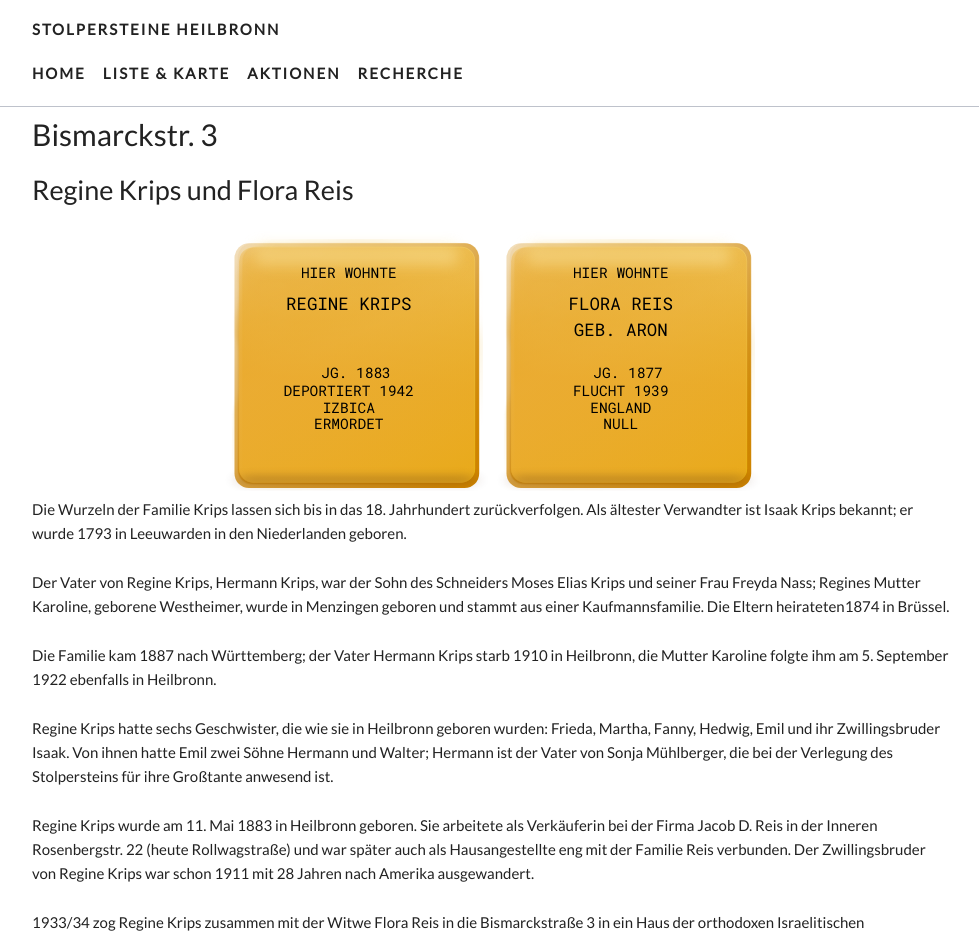
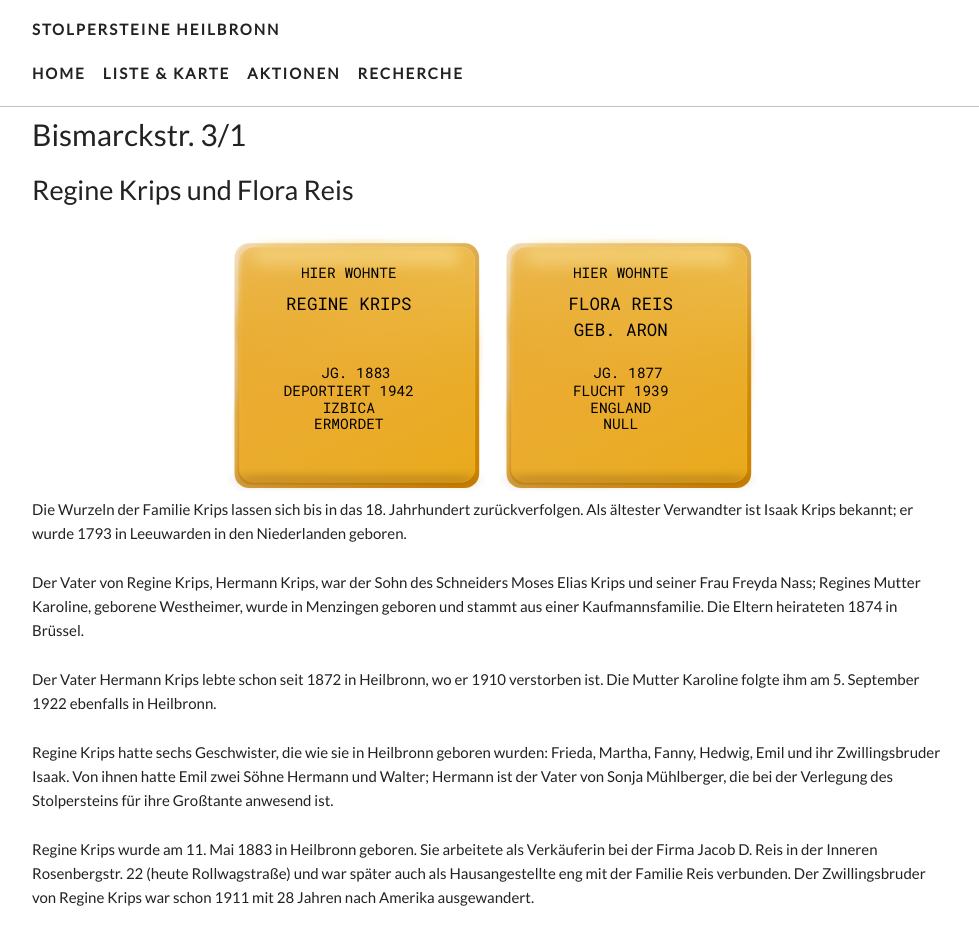
Before and after one commit to opendata-heilbronn/stolpersteine, a Jekyll site: the page built from _list/bismarckstr-3.markdown, in a window 1280 px wide and 1400 px high. Shown: the top 939 px of the window, without its empty margins (148-1127 px from the left). Built offline with Jekyll 4.4.1, drawn with Linux system fonts in a browser that asks for light colours; nearby versions of some CDN libraries; some web fonts are replaced; some of the changed text lies outside the part shown.

Commit message:
Updated Bismarckstr 3

```diff
--- a/_list/bismarckstr-3.markdown
+++ b/_list/bismarckstr-3.markdown
@@ -1,5 +1,5 @@
 ---
-title: Bismarckstr. 3
+title: Bismarckstr. 3/1
 date: 2017-06-27 09:00:00 Z
 names: Regine Krips und Flora Reis
 paten: Heidi Brett und Julian Schiebener
@@ -30,17 +30,15 @@ y: 9.2249
 
 Die Wurzeln der Familie Krips lassen sich bis in das 18. Jahrhundert zurückverfolgen. Als ältester Verwandter ist Isaak Krips bekannt; er wurde 1793 in Leeuwarden in den Niederlanden geboren.
 
-Der Vater von Regine Krips, Hermann Krips, war der Sohn des Schneiders Moses Elias Krips und seiner Frau Freyda Nass; Regines Mutter Karoline, geborene Westheimer, wurde in Menzingen geboren und stammt aus einer Kaufmannsfamilie. Die Eltern heirateten1874 in Brüssel.
+Der Vater von Regine Krips, Hermann Krips, war der Sohn des Schneiders Moses Elias Krips und seiner Frau Freyda Nass; Regines Mutter Karoline, geborene Westheimer, wurde in Menzingen geboren und stammt aus einer Kaufmannsfamilie. Die Eltern heirateten 1874 in Brüssel.
 
-Die Familie kam 1887 nach Württemberg; der Vater Hermann Krips starb 1910 in Heilbronn, die Mutter Karoline folgte ihm am 5. September 1922 ebenfalls in Heilbronn.
+Der Vater Hermann Krips lebte schon seit 1872 in Heilbronn, wo er 1910 verstorben ist. Die Mutter Karoline folgte ihm am 5. September 1922 ebenfalls in Heilbronn.
 
 Regine Krips hatte sechs Geschwister, die wie sie in Heilbronn geboren wurden: Frieda, Martha, Fanny, Hedwig, Emil und ihr Zwillingsbruder Isaak. Von ihnen hatte Emil zwei Söhne Hermann und Walter; Hermann ist der Vater von Sonja Mühlberger, die bei der Verlegung des Stolpersteins für ihre Großtante anwesend ist.
 
 Regine Krips wurde am 11. Mai 1883 in Heilbronn geboren. Sie arbeitete als Verkäuferin bei der Firma Jacob D. Reis in der Inneren Rosenbergstr. 22 (heute Rollwagstraße) und war später auch als Hausangestellte eng mit der Familie Reis verbunden. Der Zwillingsbruder von Regine Krips war schon 1911 mit 28 Jahren nach Amerika ausgewandert.
 
-1933/34 zog Regine Krips zusammen mit der Witwe Flora Reis in die Bismarckstraße 3 in ein Haus der orthodoxen Israelitischen Religionsgemeinschaft Adass Jeschurun. Moses Reis war ____ gestorben.
-
-Für Regine Krips war das Haus in der Bismarckstraße der letzte frei gewählte Wohnsitz; Flora Reis gelang im Januar 1939 noch die Flucht nach England, wohin schon vorher einige Mitglieder der Familie ihres Mannes emigriert waren.
+1933/34 zog Regine Krips zusammen mit der Witwe Flora Reis in die Bismarckstraße 3 in ein Haus der orthodoxen Israelitischen Religionsgemeinschaft Adass Jeschurun. Für Regine Krips war dies der letzte frei gewählte Wohnsitz; Flora Reis gelang im Januar 1939 noch die Flucht nach England, wohin schon vorher einige Mitglieder der Familie ihres Mannes emigriert waren.
 
 Regine Krips musste in der Folge mehrfach umziehen; zwischen September 1939 und November 1940 lebte sie in einem „Judenhaus“ in der Bergstr. 2 (in der NS-Zeit Brünner Str. 2), danach wurde sie in die Badstr. 10 einquartiert. Die letzten Wochen ab März 1942 war sie in Sontheim im Haus Lauffener Str. 12 in der Villa Picard, bevor sie am 24. April 1942 zunächst nach Stuttgart und zwei Tage später in das Ghetto von Izbica deportiert wurde.
 
```
